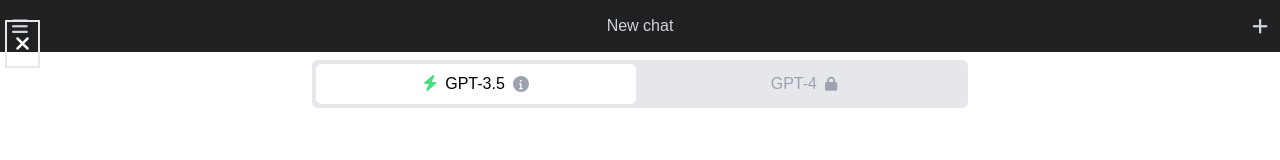
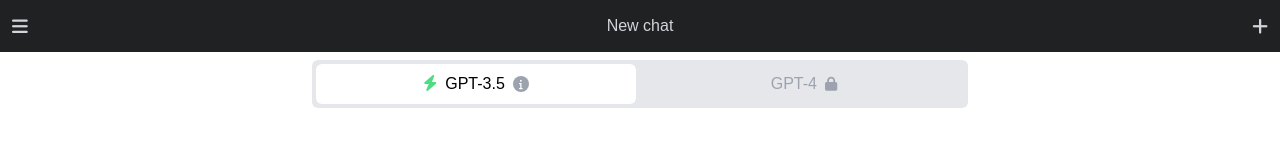
Before and after one commit to PrasadBroo/ChatGPT, a React (Vite) app: page / in a window 1280 px wide. Shown: the top 160 px of the page. Built offline with nearby package versions, Linux system fonts and the light colour scheme.

Commit message:
basic front end done

```diff
--- a/package.json
+++ b/package.json
@@ -10,6 +10,7 @@
     "build-css": "npx tailwindcss -i ./src/assets/css/input.css -o ./src/assets/css/output.css --watch"
   },
   "dependencies": {
+    "classnames": "^2.3.2",
     "react": "^18.2.0",
     "react-dom": "^18.2.0"
   },
--- a/src/App.tsx
+++ b/src/App.tsx
@@ -1,13 +1,15 @@
+import { useState } from "react";
 import Navbar from "./components/Navbar/Navbar";
 
 function App() {
+  const [active, setActive] = useState(false);
   return (
     <div className="App font-poppins">
-      <Navbar />
+      <Navbar active={active} setActive={setActive} />
       <div className=" p-3 flex items-center justify-between bg-[#202123] text-gray-300">
-        <div>
+        <button onClick={()=>setActive(true)}>
           <i className="fa-solid fa-bars text-lg"></i>
-        </div>
+        </button>
         <h2>New chat</h2>
         <button>
           <i className="fa-solid fa-plus text-lg"></i>
--- a/src/assets/css/output.css
+++ b/src/assets/css/output.css
@@ -538,6 +538,10 @@
   position: absolute;
 }
 
+.-right-10 {
+  right: -2.5rem;
+}
+
 .bottom-0 {
   bottom: 0px;
 }
@@ -558,16 +562,8 @@
   top: 1.25rem;
 }
 
-.-right-10 {
-  right: -2.5rem;
-}
-
-.-right-5 {
-  right: -1.25rem;
-}
-
-.-right-7 {
-  right: -1.75rem;
+.top-2 {
+  top: 0.5rem;
 }
 
 .z-10 {
@@ -607,16 +603,16 @@
   margin-bottom: 0.5rem;
 }
 
+.ml-auto {
+  margin-left: auto;
+}
+
 .mr-2 {
   margin-right: 0.5rem;
 }
 
 .mt-2 {
   margin-top: 0.5rem;
-}
-
-.ml-auto {
-  margin-left: auto;
 }
 
 .inline-block {
@@ -643,12 +639,12 @@
   height: 24rem;
 }
 
-.h-auto {
-  height: auto;
+.w-1\/12 {
+  width: 8.333333%;
 }
 
-.w-1\/12 {
-  width: 8.333333%;
+.w-10 {
+  width: 2.5rem;
 }
 
 .w-11\/12 {
@@ -667,14 +663,6 @@
   width: 100%;
 }
 
-.w-8 {
-  width: 2rem;
-}
-
-.w-10 {
-  width: 2.5rem;
-}
-
 .max-w-2xl {
   max-width: 42rem;
 }
@@ -687,18 +675,13 @@
   flex-grow: 1;
 }
 
-.-translate-x-64 {
-  --tw-translate-x: -16rem;
+.-translate-x-\[150\%\] {
+  --tw-translate-x: -150%;
   transform: translate(var(--tw-translate-x), var(--tw-translate-y)) rotate(var(--tw-rotate)) skewX(var(--tw-skew-x)) skewY(var(--tw-skew-y)) scaleX(var(--tw-scale-x)) scaleY(var(--tw-scale-y));
 }
 
-.-translate-x-80 {
-  --tw-translate-x: -20rem;
-  transform: translate(var(--tw-translate-x), var(--tw-translate-y)) rotate(var(--tw-rotate)) skewX(var(--tw-skew-x)) skewY(var(--tw-skew-y)) scaleX(var(--tw-scale-x)) scaleY(var(--tw-scale-y));
-}
-
-.-translate-x-full {
-  --tw-translate-x: -100%;
+.translate-x-0 {
+  --tw-translate-x: 0px;
   transform: translate(var(--tw-translate-x), var(--tw-translate-y)) rotate(var(--tw-rotate)) skewX(var(--tw-skew-x)) skewY(var(--tw-skew-y)) scaleX(var(--tw-scale-x)) scaleY(var(--tw-scale-y));
 }
 
@@ -718,16 +701,8 @@
   justify-content: space-between;
 }
 
-.justify-around {
-  justify-content: space-around;
-}
-
 .gap-2 {
   gap: 0.5rem;
-}
-
-.overflow-hidden {
-  overflow: hidden;
 }
 
 .overflow-y-auto {
@@ -750,10 +725,6 @@
   border-width: 1px;
 }
 
-.border-\[0\.5px\] {
-  border-width: 0.5px;
-}
-
 .border-2 {
   border-width: 2px;
 }
@@ -763,23 +734,19 @@
   border-bottom-width: 1px;
 }
 
-.border-b {
-  border-bottom-width: 1px;
-}
-
-.border-\[\#ECECF1\] {
-  --tw-border-opacity: 1;
-  border-color: rgb(236 236 241 / var(--tw-border-opacity));
-}
-
-.border-gray-400 {
-  --tw-border-opacity: 1;
-  border-color: rgb(156 163 175 / var(--tw-border-opacity));
-}
-
 .border-gray-500 {
   --tw-border-opacity: 1;
   border-color: rgb(107 114 128 / var(--tw-border-opacity));
+}
+
+.bg-\[\#202123\] {
+  --tw-bg-opacity: 1;
+  background-color: rgb(32 33 35 / var(--tw-bg-opacity));
+}
+
+.bg-blue-700 {
+  --tw-bg-opacity: 1;
+  background-color: rgb(29 78 216 / var(--tw-bg-opacity));
 }
 
 .bg-gray-200 {
@@ -797,39 +764,14 @@
   background-color: rgb(249 250 251 / var(--tw-bg-opacity));
 }
 
-.bg-gray-700 {
+.bg-orange-200 {
   --tw-bg-opacity: 1;
-  background-color: rgb(55 65 81 / var(--tw-bg-opacity));
-}
-
-.bg-gray-800 {
-  --tw-bg-opacity: 1;
-  background-color: rgb(31 41 55 / var(--tw-bg-opacity));
+  background-color: rgb(254 215 170 / var(--tw-bg-opacity));
 }
 
 .bg-white {
   --tw-bg-opacity: 1;
   background-color: rgb(255 255 255 / var(--tw-bg-opacity));
-}
-
-.bg-blue-700 {
-  --tw-bg-opacity: 1;
-  background-color: rgb(29 78 216 / var(--tw-bg-opacity));
-}
-
-.bg-orange-400 {
-  --tw-bg-opacity: 1;
-  background-color: rgb(251 146 60 / var(--tw-bg-opacity));
-}
-
-.bg-orange-200 {
-  --tw-bg-opacity: 1;
-  background-color: rgb(254 215 170 / var(--tw-bg-opacity));
-}
-
-.bg-\[\#202123\] {
-  --tw-bg-opacity: 1;
-  background-color: rgb(32 33 35 / var(--tw-bg-opacity));
 }
 
 .p-1 {
@@ -923,6 +865,11 @@
   color: rgb(236 236 241 / var(--tw-text-opacity));
 }
 
+.text-black {
+  --tw-text-opacity: 1;
+  color: rgb(0 0 0 / var(--tw-text-opacity));
+}
+
 .text-gray-300 {
   --tw-text-opacity: 1;
   color: rgb(209 213 219 / var(--tw-text-opacity));
@@ -948,16 +895,6 @@
   color: rgb(255 255 255 / var(--tw-text-opacity));
 }
 
-.text-orange-500 {
-  --tw-text-opacity: 1;
-  color: rgb(249 115 22 / var(--tw-text-opacity));
-}
-
-.text-black {
-  --tw-text-opacity: 1;
-  color: rgb(0 0 0 / var(--tw-text-opacity));
-}
-
 .underline {
   text-decoration-line: underline;
 }
@@ -981,6 +918,10 @@
   transition-duration: 150ms;
 }
 
+.duration-500 {
+  transition-duration: 500ms;
+}
+
 @media (min-width: 768px) {
   .md\:inline-block {
     display: inline-block;
--- a/src/components/Navbar/Navbar.tsx
+++ b/src/components/Navbar/Navbar.tsx
@@ -1,6 +1,18 @@
-export default function Navbar() {
+import { useState } from "react";
+import classnames from "classnames";
+export default function Navbar({
+  active,
+  setActive,
+}: {
+  active: boolean;
+  setActive: (v: boolean) => void;
+}) {
+  const navClass = classnames(
+    " absolute left-0 bottom-0 top-0 w-9/12 bg-[#202123] text-white z-10 p-2 flex flex-col transition duration-500",
+    { "translate-x-0": active, "-translate-x-[150%]": !active }
+  );
   return (
-    <nav className=" absolute left-0 bottom-0 top-0 w-9/12 bg-[#202123] text-white z-10 p-2 flex flex-col -translate-x-full transition">
+    <nav className={navClass}>
       <div className="flex mb-2 items-center justify-between">
         <button
           type="button"
@@ -204,11 +216,15 @@
           </span>
         </div>
       </div>
-      <div className="close absolute top-5 border-2 -right-10  p-2">
+      <button
+        type="button"
+        onClick={() => setActive(false)}
+        className="close absolute top-2 h-10 w-10 border-2 -right-10  p-2 flex items-center justify-center"
+      >
         <span className=" text-xl ">
           <i className="fa-solid fa-xmark"></i>{" "}
         </span>
-      </div>
+      </button>
     </nav>
   );
 }
```
Also changed, not shown: 1 other file (tests, documents, lock files or other folders).
